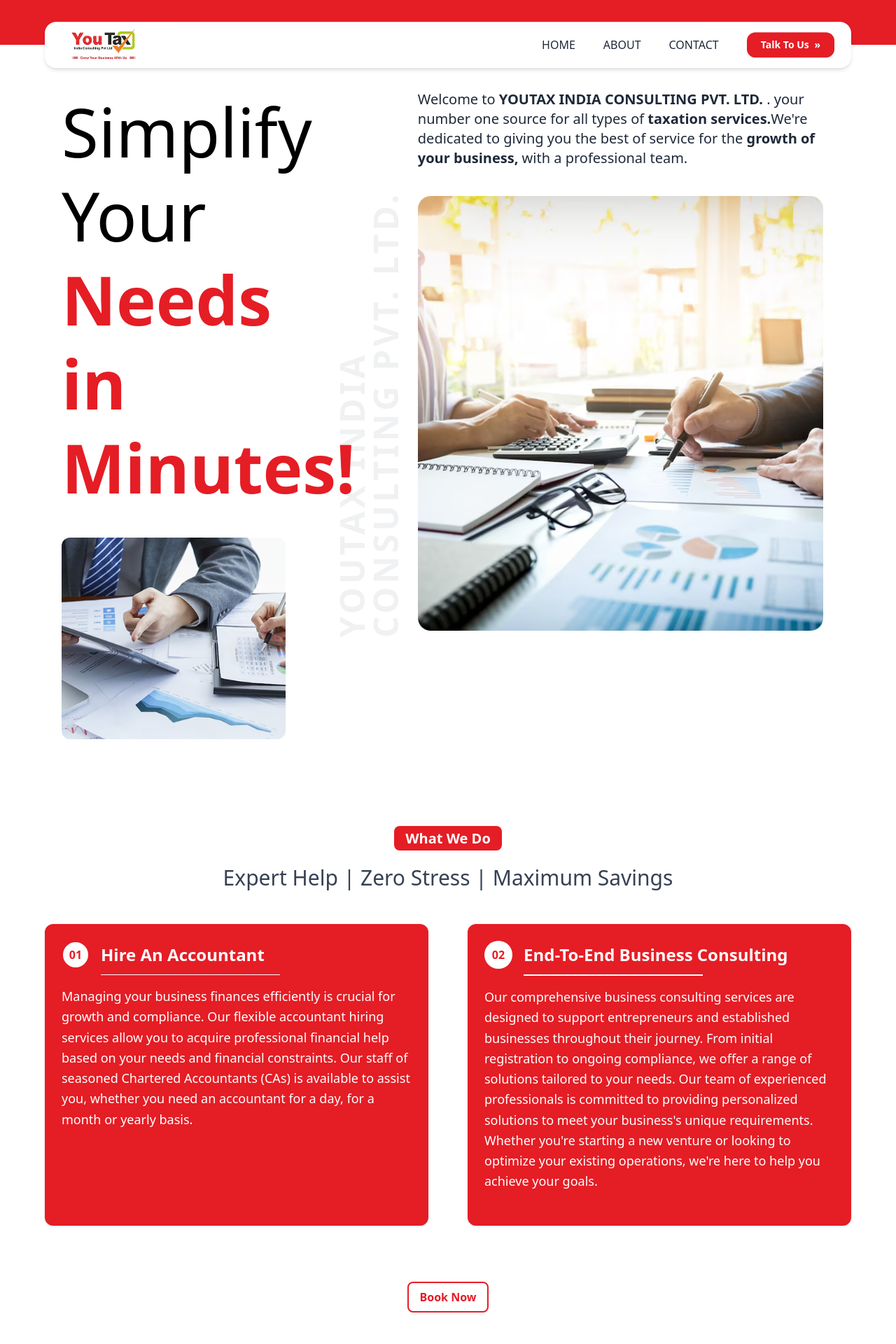
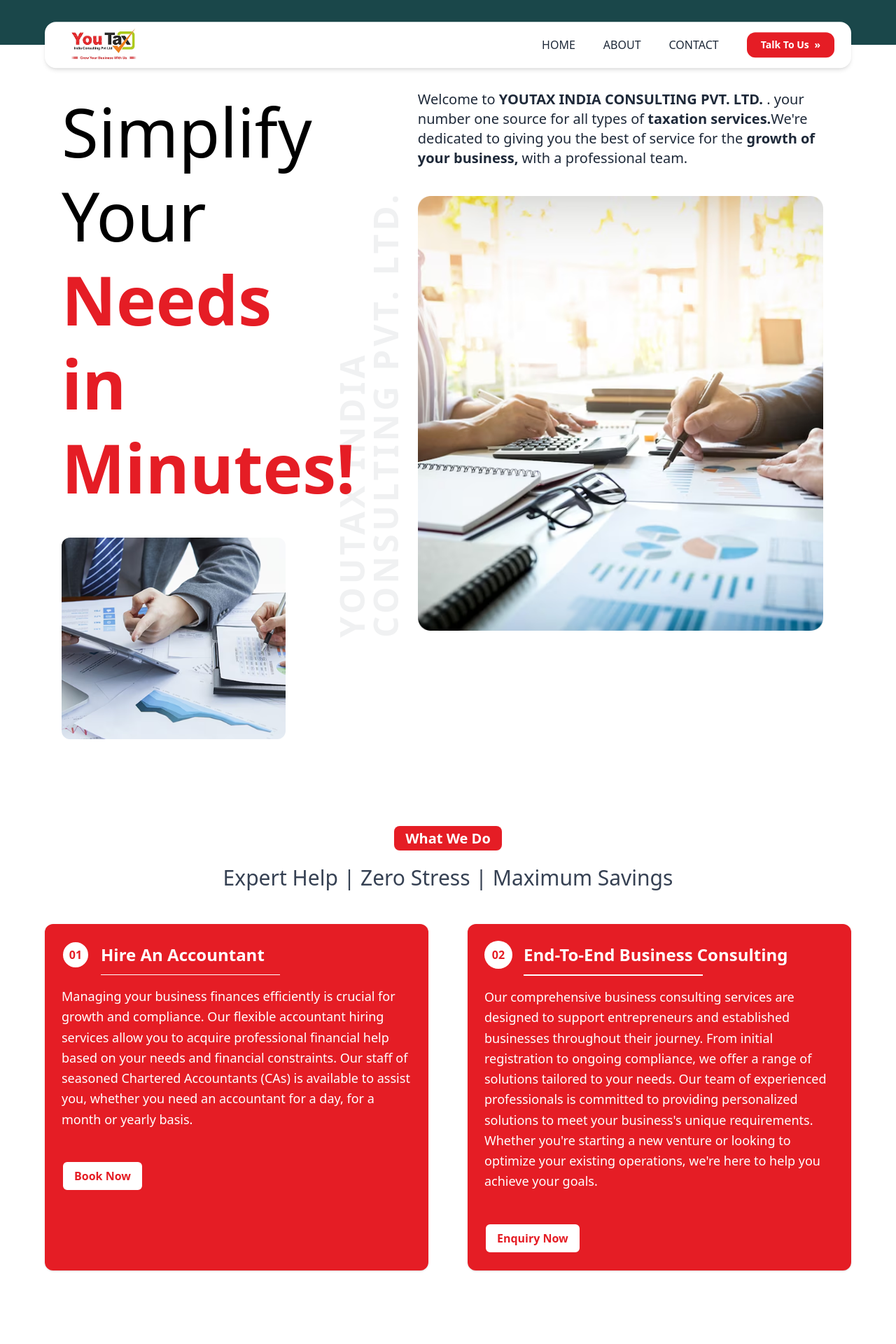
Before and after one commit to vm3techsolutions/youtaxsub, a Next.js app in the folder frontend/: page / in a window 1280 px wide. Shown: the top 1920 px of the page at 70% size. Built offline with nearby package versions, Linux system fonts and the light colour scheme.

Commit message:
Home page

```diff
--- a/frontend/src/app/Header.jsx
+++ b/frontend/src/app/Header.jsx
@@ -8,7 +8,7 @@
   const [isMenuOpen, setIsMenuOpen] = useState(false);
 
   return (
-    <header className="relative bg-[#E51D25] h-16">
+    <header className="relative bg-[#1a474a] h-16">
       {/* White Bar Positioned Absolutely */}
       <div className="absolute top-2/2 left-1/2 transform -translate-x-1/2 -translate-y-1/2 max-w-6xl w-full flex items-center justify-between bg-white rounded-2xl px-6 py-2 shadow-md z-10">
         {/* Logo */}
--- a/frontend/src/app/Home/HomeWhatWeDo.jsx
+++ b/frontend/src/app/Home/HomeWhatWeDo.jsx
@@ -41,6 +41,14 @@
               based on your needs and financial constraints. Our staff of seasoned Chartered Accountants (CAs)
               is available to assist you, whether you need an accountant for a day, for a month or yearly basis.
             </p>
+
+            <div className="pt-5">
+        <Link href="/#Plans">
+            <button className="mt-auto bg-white text-[#E51D25] font-semibold py-2 px-4 rounded-lg hover:bg-[#E51D25] hover:text-white transition w-fit border-2">
+              Book Now
+            </button>
+          </Link>
+          </div>
           </div>
 
         </div>
@@ -64,18 +72,20 @@
               Our comprehensive business consulting services are designed to support entrepreneurs and established businesses throughout their journey. From initial registration to ongoing compliance, we offer a range of solutions tailored to your needs.
               Our team of experienced professionals is committed to providing personalized solutions to meet your business's unique requirements. Whether you're starting a new venture or looking to optimize your existing operations, we're here to help you achieve your goals.
             </p>
+
+            <div className="pt-5">
+        <Link href="https://forms.gle/66iTHgUTjt9x5pnw9">
+            <button className="mt-auto bg-white text-[#E51D25] font-semibold py-2 px-4 rounded-lg hover:bg-[#E51D25] hover:text-white transition w-fit border-2">
+              Enquiry Now
+            </button>
+          </Link>
+          </div>
           </div>
 
         </div>
 
       </div>
-      <div className="flex justify-center pt-20">
-        <Link href="/#Plans">
-            <button className="mt-auto bg-white text-[#E51D25] font-semibold py-2 px-4 rounded-lg hover:bg-[#E51D25] hover:text-white transition w-fit border-2">
-              Book Now
-            </button>
-          </Link>
-          </div>
+
     </section>
   );
 }
--- a/frontend/src/app/Home/Plan.jsx
+++ b/frontend/src/app/Home/Plan.jsx
@@ -1,5 +1,4 @@
 "use client";
-
 import { useRouter } from "next/navigation";
 
 export default function Plans() {
@@ -46,13 +45,11 @@
 
   return (
     <section id="Plans" className="mx-auto px-5 sm:px-20 py-16 text-center ">
-        <div>
+      <div>
         <h1 className="bg-[#E51D25] text-white px-4 py-1 rounded-lg text-xl font-semibold mb-10 inline-block ">
           Our Plans
         </h1>
       </div>
-      {/* <h2 className="text-3xl font-bold text-gray-800 mb-3">Simple, Transparent Pricing</h2>
-      <p className="text-lg text-gray-600 mb-12">No hidden fees. No surprises.</p> */}
 
       <div className="grid grid-cols-1 sm:grid-cols-2 md:grid-cols-3 gap-8 text-left">
         {plans.map((plan) => (
@@ -67,9 +64,29 @@
               <p className="text-3xl font-bold text-black mb-1">{plan.price}</p>
               <p className="text-gray-600 mb-4">{plan.duration}</p>
 
-              <ul className="list-disc list-inside space-y-2 text-gray-700 font-medium">
+              <ul className="list-none list-inside space-y-4 text-gray-700 font-medium text-lg">
                 {plan.features.map((feature, i) => (
-                  <li key={i}>✅ {feature}</li>
+                  <li key={i} className="flex items-center">
+                    <span
+                      className="w-5 h-5 flex justify-center items-center bg-gray-500 text-white rounded-sm mr-3"
+                    >
+                      <svg
+                        xmlns="http://www.w3.org/2000/svg"
+                        fill="none"
+                        viewBox="0 0 24 24"
+                        stroke="currentColor"
+                        className="w-4 h-4"
+                      >
+                        <path
+                          stroke-linecap="round"
+                          stroke-linejoin="round"
+                          stroke-width="2"
+                          d="M5 13l4 4L19 7"
+                        />
+                      </svg>
+                    </span>
+                    {feature}
+                  </li>
                 ))}
               </ul>
             </div>
```
